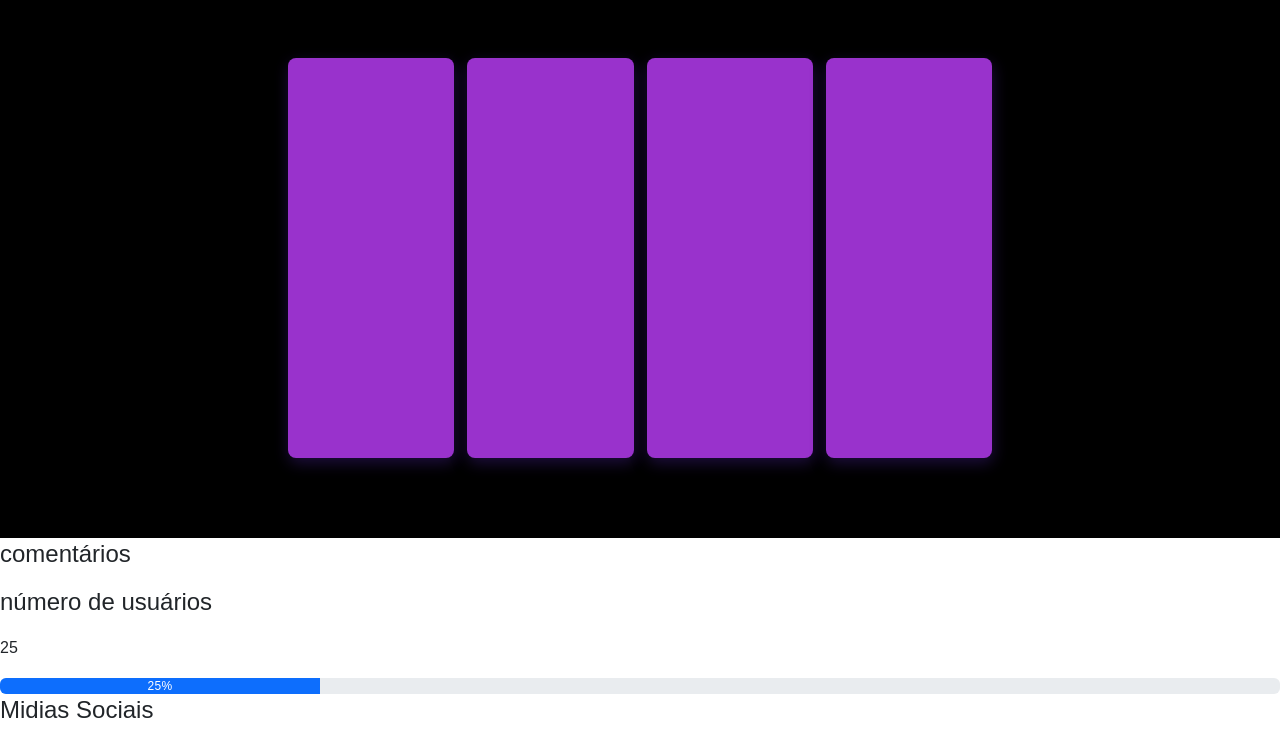
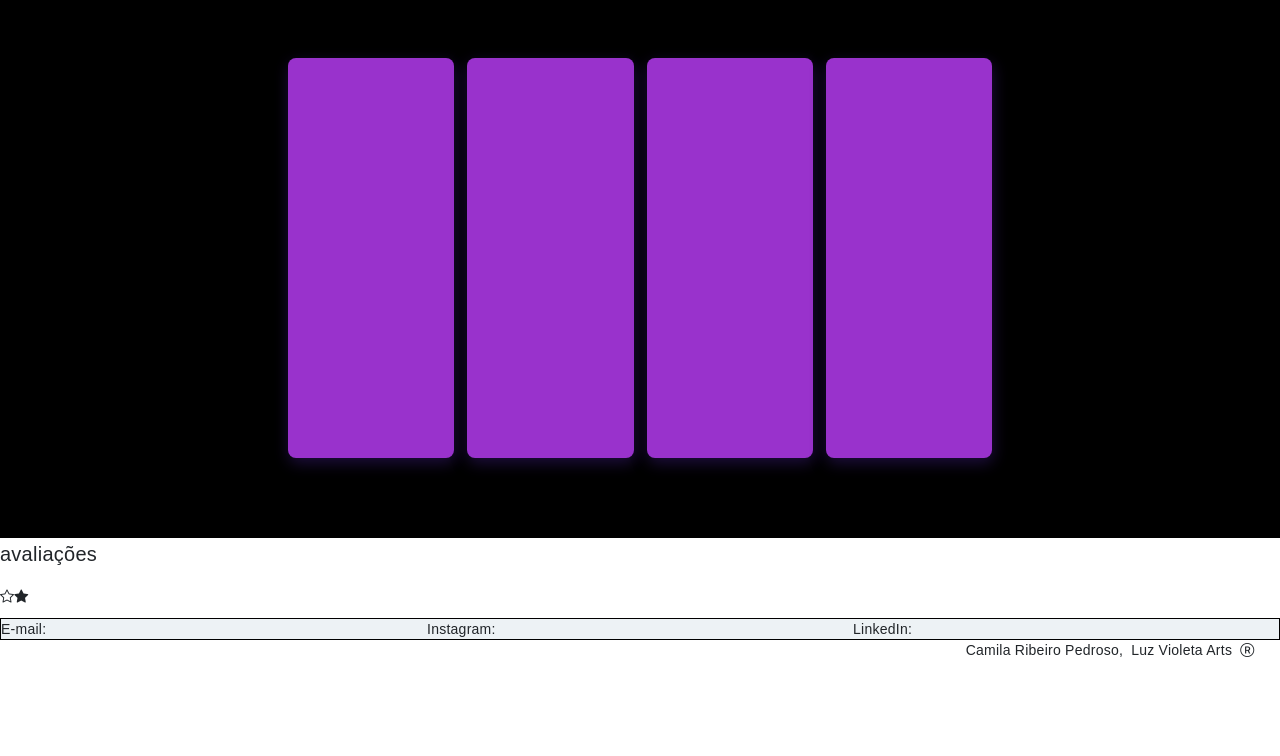
Before and after one commit to DenielCordeiro/lv-app, an Angular app: page /newsletter in a window 1280 px wide. Shown: the part 1254-2010 px from the top of the page. After the commit the page ends 1914 px from the top, so only its background shows below. Built offline with nearby package versions, Linux system fonts and the light colour scheme; what @swimlane/ngx-charts would draw is missing.

Commit message:
[feat]: body newsletter, structure initialize

```diff
--- a/src/app/app.module.ts
+++ b/src/app/app.module.ts
@@ -29,6 +29,7 @@ import { UsersComponent } from './users/users.component';
 import { NewsComponent } from './newsletter/news/news.component';
 import { CarouselComponent } from './newsletter/carousel/carousel.component';
 import { CollectionsComponent } from './newsletter/collections/collections.component';
+import { BodyNewsletterComponent } from './newsletter/body-newsletter/body-newsletter.component';
 
 @NgModule({
   declarations: [
@@ -47,7 +48,8 @@ import { CollectionsComponent } from './newsletter/collections/collections.compo
     UsersComponent,
     NewsComponent,
     CarouselComponent,
-    CollectionsComponent
+    CollectionsComponent,
+    BodyNewsletterComponent
   ],
   imports: [
     BrowserModule,
--- /dev/null
+++ b/src/app/newsletter/body-newsletter/body-newsletter.component.html
@@ -0,0 +1,24 @@
+<section id="comments">
+  <h2>avaliações</h2>
+
+  <p>
+    <i class="bi bi-star"></i>
+    <i class="bi bi-star-fill"></i>
+  </p>
+</section>
+
+<section id="social-media">
+  <div class="content">
+    <div class="row">
+      <div class="col-4 email">E-mail: </div>
+      <div class="col-4 instagram">Instagram: </div>
+      <div class="col-4 linkedin">LinkedIn: </div>
+    </div>
+  </div>
+
+  <div class="signature">
+    <span class="creatorName">Camila Ribeiro Pedroso,</span>
+    <span class="companyName mx-2">Luz Violeta Arts</span>
+    <i class="bi bi-r-circle"></i>
+  </div>
+</section>
--- /dev/null
+++ b/src/app/newsletter/body-newsletter/body-newsletter.component.sass
@@ -0,0 +1,14 @@
+*
+  margin: 0
+  padding: 0
+*
+  margin: 0
+  padding: 0
+
+.content
+  background-color: #7b9cb622
+  border: #000 solid 1px
+
+.signature
+  text-align: end
+  margin-right: 2vw
--- a/src/app/newsletter/newsletter.component.html
+++ b/src/app/newsletter/newsletter.component.html
@@ -21,21 +21,5 @@
 </section>
 
 <section id="comments">
-  <div class="contents">
-    <div class="comments">
-      <h1>comentários</h1>
-
-      <h1>número de usuários</h1>
-
-      <h3>{{ counter }}</h3>
-
-      <div class="progress" role="progressbar" aria-label="Example with label" aria-valuenow="25" aria-valuemin="0" aria-valuemax="100">
-        <div class="progress-bar" style="width: 25%">25%</div>
-      </div>
-    </div>
-
-    <div class="social-media">
-      <h1>Midias Sociais</h1>
-    </div>
-  </div>
+  <app-body-newsletter></app-body-newsletter>
 </section>
--- a/src/app/newsletter/newsletter.component.ts
+++ b/src/app/newsletter/newsletter.component.ts
@@ -1,39 +1,9 @@
-import { Component, OnInit } from '@angular/core';
+import { Component } from '@angular/core';
 
 @Component({
   selector: 'app-newsletter',
   templateUrl: './newsletter.component.html',
   styleUrls: ['./newsletter.component.sass']
 })
-export class NewsletterComponent implements OnInit {
-  id: number = 5;
-  //numero para acessar o produto correto
-
-  counter: number = 25;
-  //counter = numero salvo no banco
-
-  likes: number = 3;
-  comment: string = "";
-
-  ngOnInit(): void {
-  }
-
-  onCounter(): void {
-    this.counter ++;
-  }
-
-  readingComments(): void {
-    var a = 0;
-    var comments: string[] = ["test", "test2", "test3"];
-    //comments  = comentários salvos no banco de dados
-
-    for (; a < comments.length; a++) {
-      this.comment = comments[a];
-      console.log(this.comment);
-    }
-  }
-
-  likedComment(): void {
-    this.likes ++
-  }
+export class NewsletterComponent {
 }
```
Also changed, not shown: src/app/newsletter/body-newsletter/body-newsletter.component.ts (added, +10 -0 lines), 1 other file (tests, documents, lock files or other folders).
